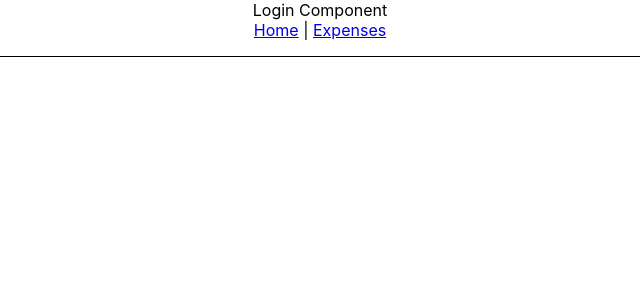
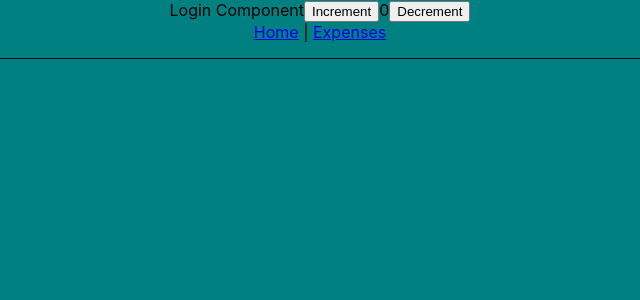
Before and after one commit to blockerdude/ad2l_fantasy_ui, a React (Create React App) app: page / in a window 1280 px wide. Shown: the top 300 px of the page, without its empty margins (320-960 px from the left). Built offline with nearby package versions, Linux system fonts and the light colour scheme.

Commit message:
Redux store added and tested

```diff
--- a/package.json
+++ b/package.json
@@ -3,6 +3,7 @@
   "version": "0.1.0",
   "private": true,
   "dependencies": {
+    "@reduxjs/toolkit": "^1.8.1",
     "@testing-library/jest-dom": "^5.16.4",
     "@testing-library/react": "^13.1.1",
     "@testing-library/user-event": "^13.5.0",
@@ -10,9 +11,11 @@
     "@types/node": "^16.11.27",
     "@types/react": "^18.0.5",
     "@types/react-dom": "^18.0.1",
+    "@types/react-redux": "^7.1.24",
     "axios": "^0.26.1",
     "react": "^18.0.0",
     "react-dom": "^18.0.0",
+    "react-redux": "^8.0.1",
     "react-router-dom": "^6.3.0",
     "react-scripts": "5.0.1",
     "typescript": "^4.6.3",
--- a/src/App.tsx
+++ b/src/App.tsx
@@ -1,13 +1,21 @@
-import React from 'react';
+import React, { useEffect } from 'react';
 import './App.css';
 import Login from './components/Login/Login';
 import { Link, Outlet } from "react-router-dom";
+import Controller from './services/controller';
+
+// const [language, setLanguage] = useState("en");
 
 function App() {
+  const instance = Controller.getInstance()
 
+  instance.doThing('from app')
+
+  localStorage.setItem('test', 'value')
 
 
   return (
+
 
     <div className="App">
       <Login />
@@ -23,6 +31,7 @@ function App() {
       <Outlet />
 
     </div>
+
   );
 }
 
--- a/src/components/Login/Login.tsx
+++ b/src/components/Login/Login.tsx
@@ -1,12 +1,36 @@
 import React, { FC } from 'react';
+import { useDispatch, useSelector } from 'react-redux';
+import { decrement, increment, incrementByAmount } from '../../store/counterSlice';
+import { RootState } from '../../store/store';
 import './Login.css';
 
-interface LoginProps {}
 
-const Login: FC<LoginProps> = () => (
-  <div className="Login" data-testid="Login">
-    Login Component
-  </div>
-);
+interface LoginProps { }
+
+const Login: FC<LoginProps> = () => {
+
+  const count = useSelector((state: RootState) => state.counter.value)
+  const dispatch = useDispatch()
+
+  return (
+    <div className="Login" data-testid="Login">
+      Login Component
+      <button
+        aria-label="Increment value"
+        onClick={() => dispatch(incrementByAmount(3))}
+      >
+        Increment
+      </button>
+      <span>{count}</span>
+      <button
+        aria-label="Decrement value"
+        onClick={() => dispatch(decrement())}
+      >
+        Decrement
+      </button>
+    </div>
+  )
+
+};
 
 export default Login;
--- a/src/components/RouteGuard/RouteGuard.tsx
+++ b/src/components/RouteGuard/RouteGuard.tsx
@@ -1,5 +1,6 @@
 import React, { FC } from 'react';
 import { Navigate, Outlet } from 'react-router-dom';
+import Controller from '../../services/controller';
 import './RouteGuard.css';
 
 interface RouteGuardProps {
@@ -8,8 +9,19 @@ interface RouteGuardProps {
   children?: any
 }
 
+console.log('when am I run?')
+
 // Children is a reserved word, and must be named as such
 const RouteGuard: FC<RouteGuardProps> = ({ login, children }) => {
+  console.log('here1')
+
+  const instance = Controller.getInstance()
+  instance.doThing('in route')
+
+  // const { name } = React.useContext(userContext)
+  // console.log(name)
+  //  = 'a new value'
+  // setName('asd')
 
 
   if (!login) {
--- a/src/index.css
+++ b/src/index.css
@@ -5,6 +5,7 @@ body {
     sans-serif;
   -webkit-font-smoothing: antialiased;
   -moz-osx-font-smoothing: grayscale;
+  background-color: teal;
 }
 
 code {
--- a/src/index.tsx
+++ b/src/index.tsx
@@ -6,12 +6,16 @@ import reportWebVitals from './reportWebVitals';
 import { BrowserRouter, Route, Routes } from "react-router-dom";
 import Home from './components/Home/Home';
 import RouteGuard from './components/RouteGuard/RouteGuard';
+import { Provider } from 'react-redux';
+import { store } from './store/store';
 
 const root = ReactDOM.createRoot(
   document.getElementById('root') as HTMLElement
 );
 root.render(
   <React.StrictMode>
+    <Provider store={store}>
+
       <BrowserRouter>
 
         <Routes>
@@ -43,6 +47,8 @@ root.render(
           />
         </Routes>
       </BrowserRouter >
+    </Provider>
+
   </React.StrictMode >
 );
 
--- /dev/null
+++ b/src/services/controller.ts
@@ -0,0 +1,24 @@
+export default class Controller {
+    static instance: Controller;
+
+    private var1 = 'test'
+    private var2 = 0
+
+    private constructor() {
+
+    }
+
+    public static getInstance(): Controller {
+        if (!Controller.instance) {
+            Controller.instance = new Controller()
+        }
+        return Controller.instance
+    }
+
+    public doThing(str: string): void {
+        console.log(Controller.instance.var2)
+
+        Controller.instance.var1 = str
+        Controller.instance.var2++
+    }
+}
--- /dev/null
+++ b/src/store/counterSlice.ts
@@ -0,0 +1,34 @@
+import { createSlice, PayloadAction } from '@reduxjs/toolkit'
+
+export interface CounterState {
+    value: number
+}
+
+const initialState: CounterState = {
+    value: 0,
+}
+
+export const counterSlice = createSlice({
+    name: 'counter',
+    initialState,
+    reducers: {
+        increment: (state) => {
+            // Redux Toolkit allows us to write "mutating" logic in reducers. It
+            // doesn't actually mutate the state because it uses the Immer library,
+            // which detects changes to a "draft state" and produces a brand new
+            // immutable state based off those changes
+            state.value += 1
+        },
+        decrement: (state) => {
+            state.value -= 1
+        },
+        incrementByAmount: (state, action: PayloadAction<number>) => {
+            state.value += action.payload
+        },
+    },
+})
+
+// Action creators are generated for each case reducer function
+export const { increment, decrement, incrementByAmount } = counterSlice.actions
+
+export default counterSlice.reducer
--- /dev/null
+++ b/src/store/store.ts
@@ -0,0 +1,15 @@
+import { configureStore } from '@reduxjs/toolkit'
+import counterReducer from './counterSlice'
+
+export const store = configureStore({
+    reducer: {
+        counter: counterReducer,
+    },
+
+})
+
+
+// Infer the `RootState` and `AppDispatch` types from the store itself
+export type RootState = ReturnType<typeof store.getState>
+// Inferred type: {posts: PostsState, comments: CommentsState, users: UsersState}
+export type AppDispatch = typeof store.dispatch
```
Also changed, not shown: 1 other file (tests, documents, lock files or other folders). Lines whose indentation alone changed are shown as unchanged.
